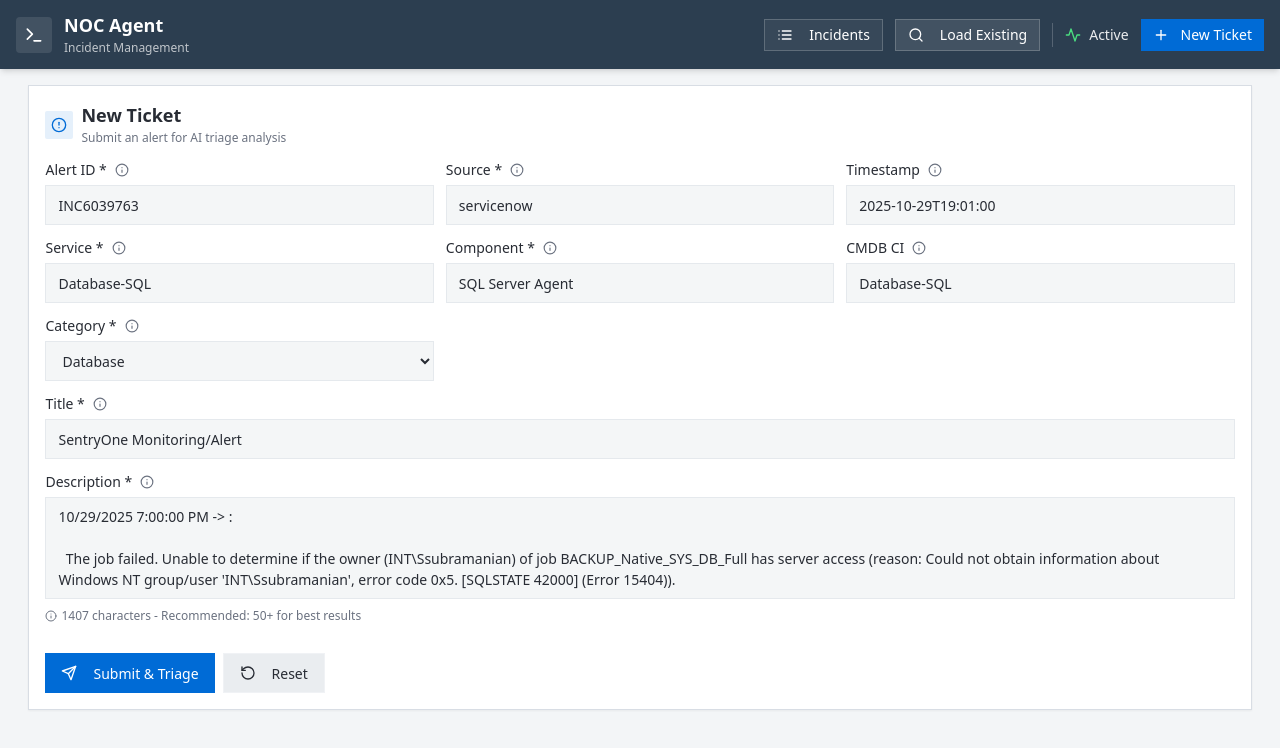
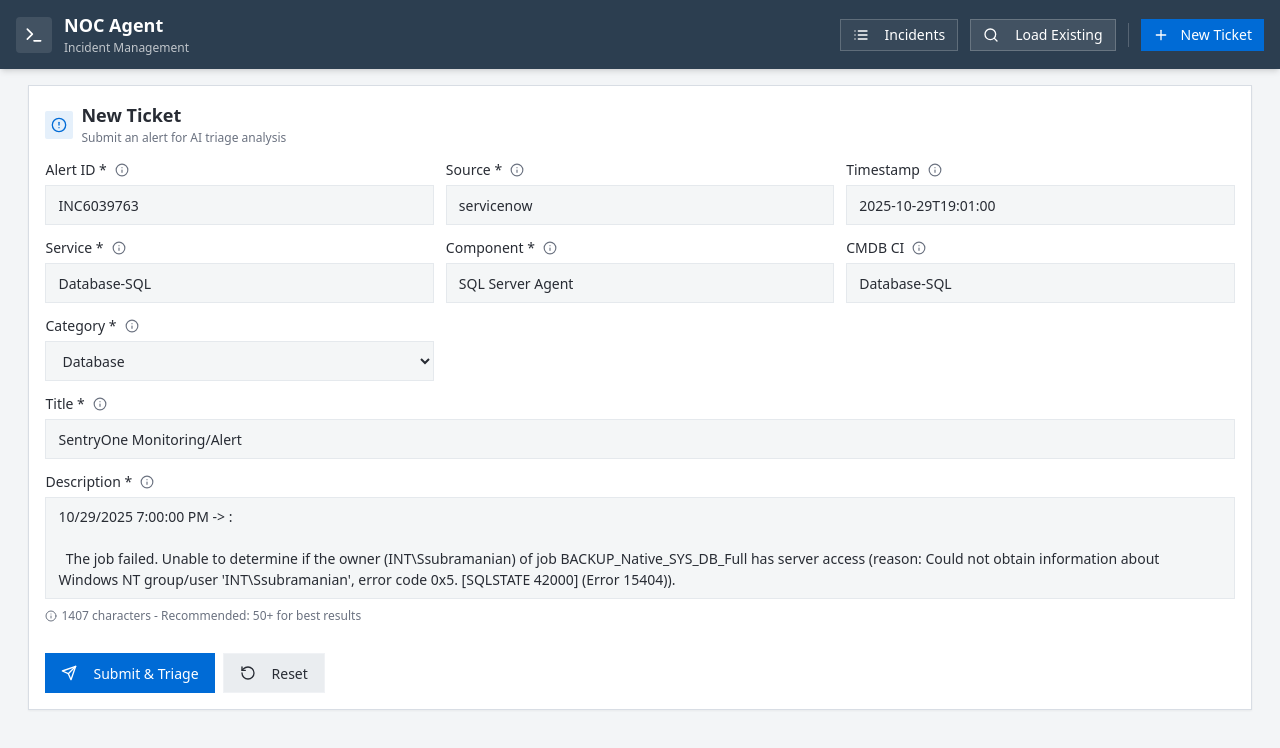
Before and after one commit to chandani-coditation/mercury, a React (Vite) app in the folder ui/: page / in a window 1280 px wide. Shown: the top 748 px of the page. Built offline with nearby package versions, Linux system fonts and the light colour scheme.

Commit message:
ui changes

```diff
--- a/ui/src/components/workflow/CompleteSummary.tsx
+++ b/ui/src/components/workflow/CompleteSummary.tsx
@@ -254,16 +254,7 @@
               {triageData.severity ? (
                 <KeyValueDisplay
                   label="Severity"
-                  value={
-                    <div className="flex items-center gap-1 flex-wrap">
-                      <SeverityBadge severity={triageData.severity} />
-                      {triageData.category && (
-                        <span className="px-1.5 py-0.5 rounded-full border border-primary/30 bg-primary/10 text-primary text-xs font-semibold font-sans">
-                          {triageData.category}
-                        </span>
-                      )}
-                    </div>
-                  }
+                  value={<SeverityBadge severity={triageData.severity} />}
                   valueType="severity"
                 />
               ) : (
--- a/ui/src/pages/index.tsx
+++ b/ui/src/pages/index.tsx
@@ -1028,11 +1028,6 @@
 
               <div className="h-6 w-px bg-white/20" />
 
-              <div className="flex items-center gap-2 text-sm">
-                <Activity className="w-4 h-4 text-green-400" />
-                <span className="text-white/90">Active</span>
-              </div>
-
               <Button
                 size="sm"
                 onClick={handleNewTicket}
```
